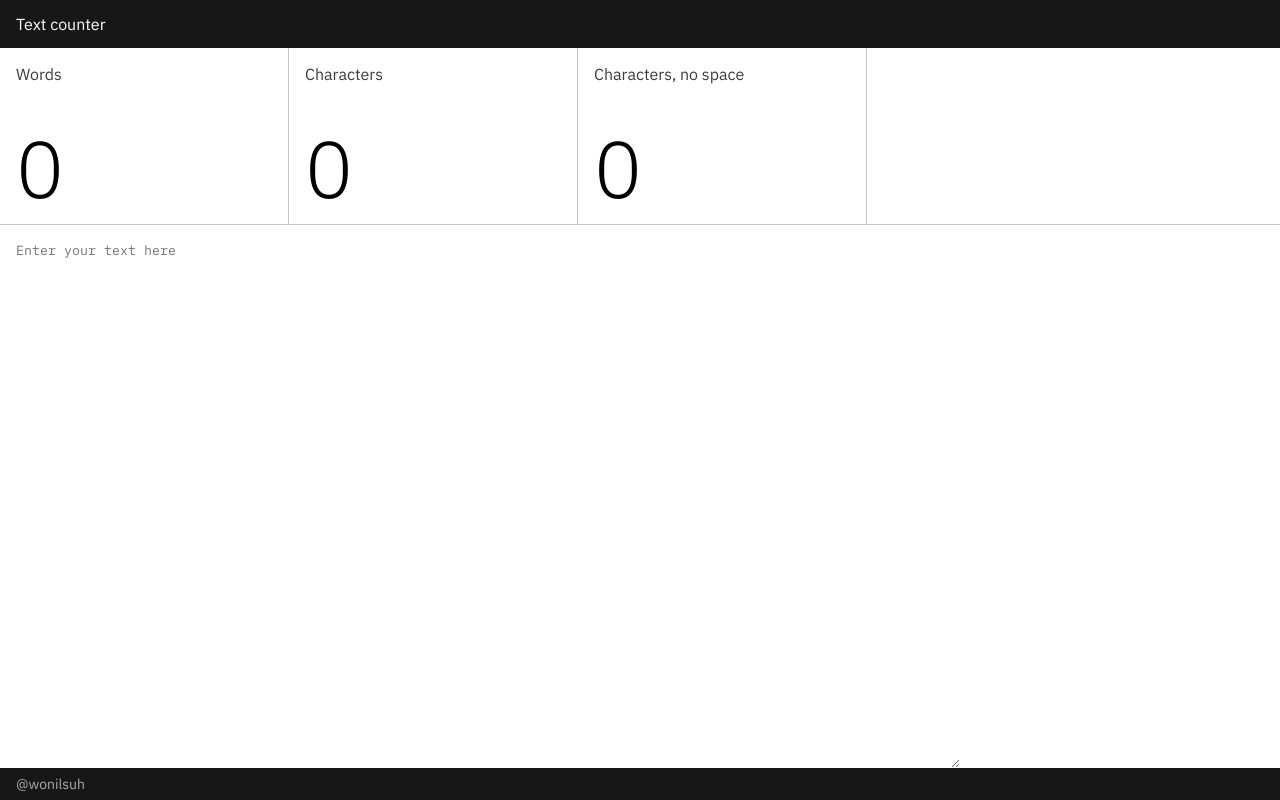
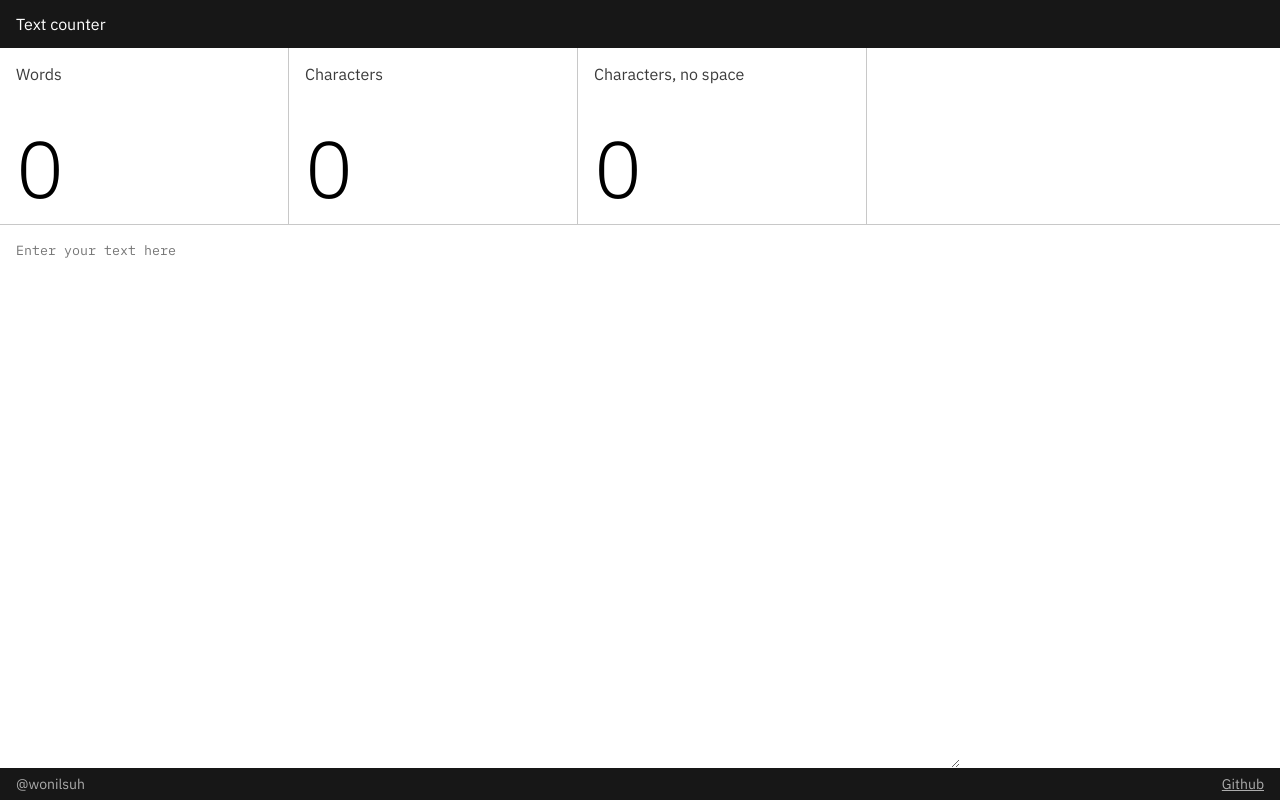
Before and after one commit to wonilsuh/text-counter, a React (Create React App) app: page / in a window 1280 px wide. Built offline with nearby package versions, Linux system fonts and the light colour scheme.

Commit message:
browser title. git link

```diff
--- a/src/App.js
+++ b/src/App.js
@@ -52,7 +52,17 @@ class App extends React.Component {
         />
         <Inputs text={this.state.text} onValueChange={this.onInputChange} />
         <div className="footer">
-          <div className="inner-wrap">@wonilsuh</div>
+          <div className="inner-wrap">
+            <div className="element">@wonilsuh</div>
+            <div className="element">
+              <a
+                href="https://github.com/wonilsuh/text-counter"
+                target="_blank"
+              >
+                Github
+              </a>
+            </div>
+          </div>
         </div>
       </div>
     );
--- a/src/App.scss
+++ b/src/App.scss
@@ -42,8 +42,21 @@ body {
   align-items: center;
 
   .inner-wrap {
+    width:100%;
     padding-left: 1rem;
     font-size:0.875rem;
     color:#acacac;
+
+    display:flex;
+    flex-direction:row;
+    justify-content:space-between;
+
+    .element{
+      padding-right:1rem;
+
+      a{
+        color:#acacac;
+      }
+    }
   }
 }
--- a/src/index.js
+++ b/src/index.js
@@ -3,4 +3,6 @@ import { render } from "react-dom";
 
 import App from "./App";
 
+document.title = "Text counter";
+
 render(<App />, document.getElementById("root"));
```
Also changed, not shown: src/styles.css (added).
